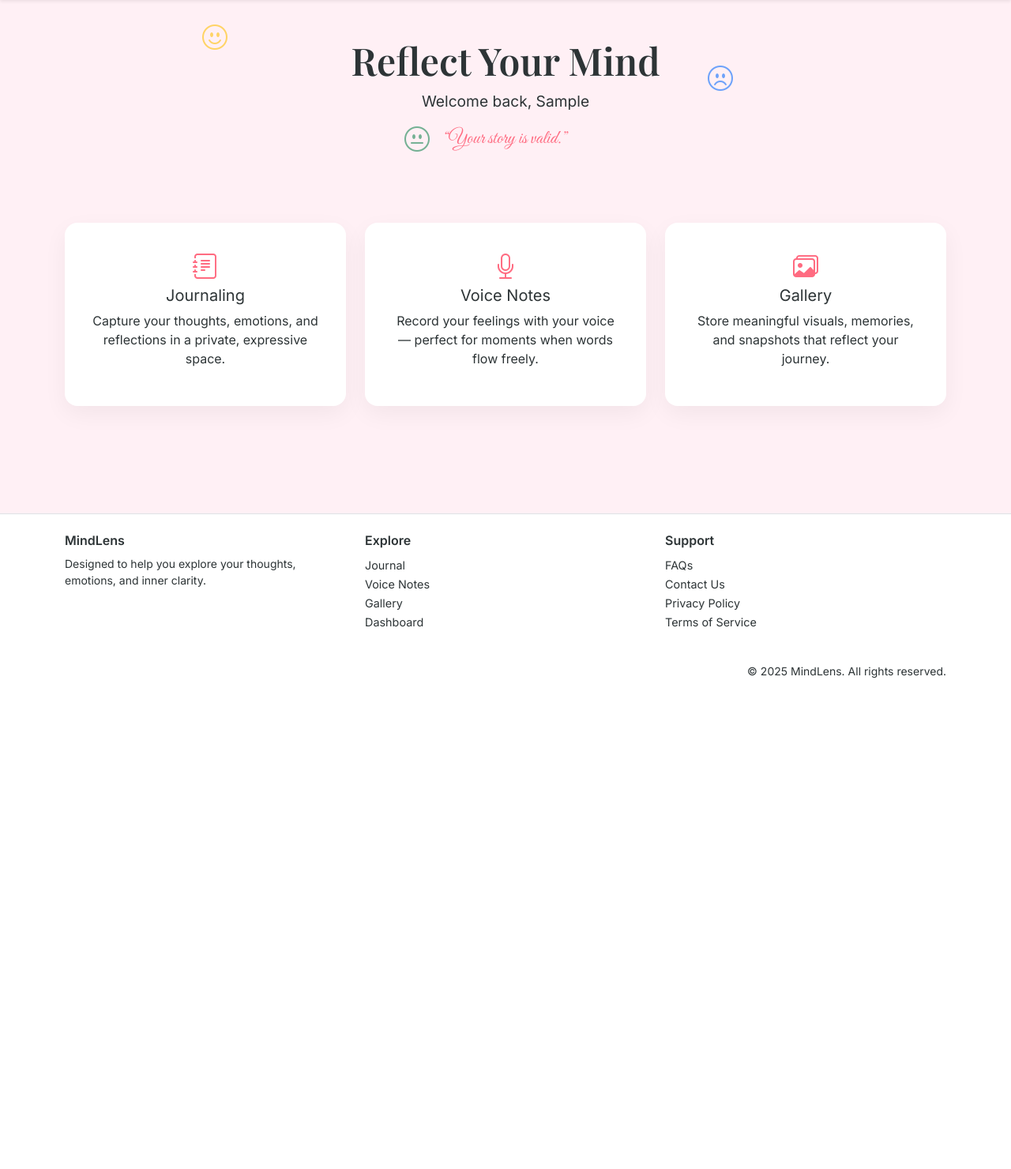
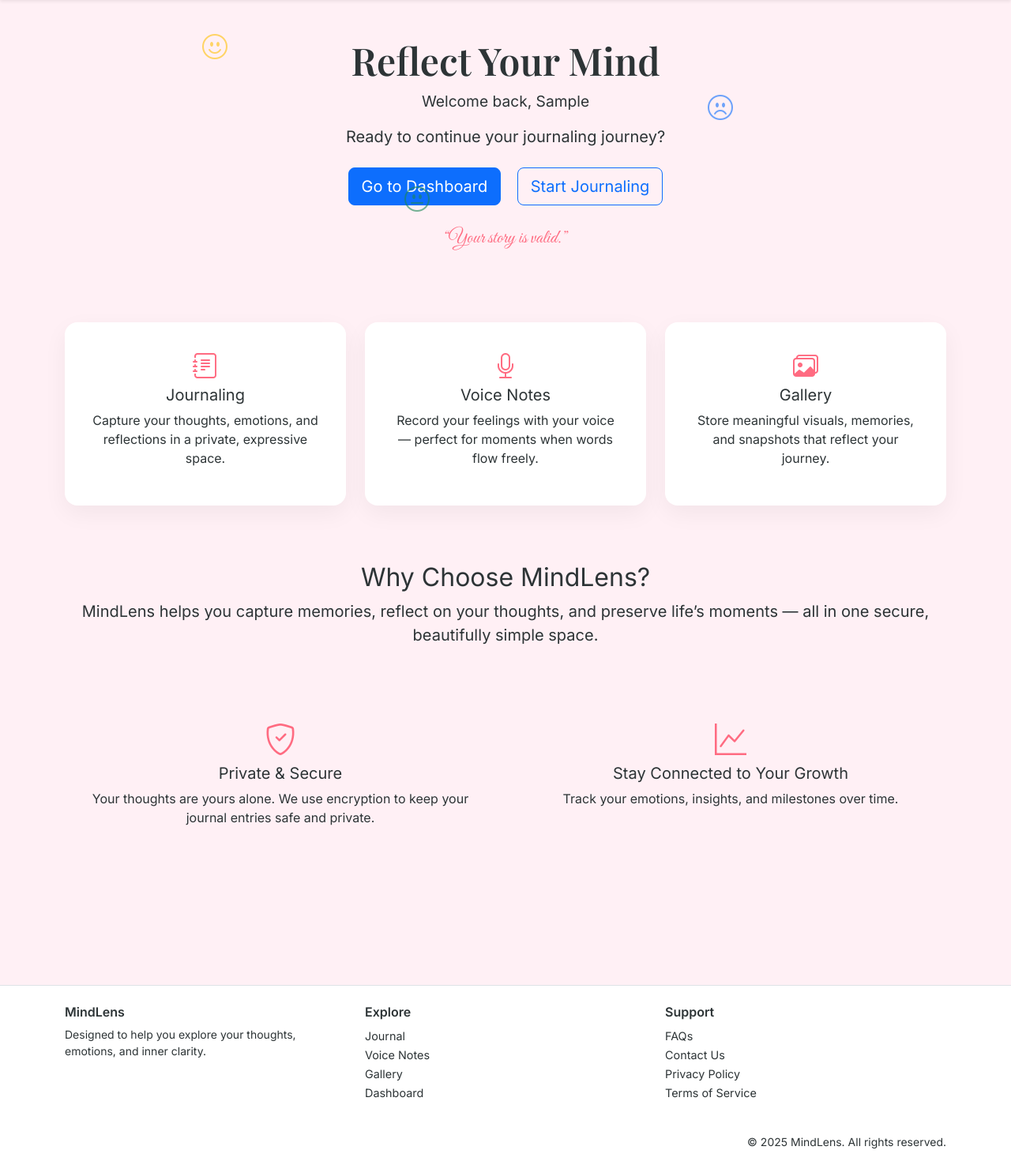
Before and after one commit to SheCodes-esprit/MindLens, a Django app: page / in a window 1280 px wide. Shown: the part 72-1552 px from the top of the page at 79% size. Before the commit the page ends 930 px from the top, so only its background shows below. Run offline with Django 4.2, Linux system fonts and the light colour scheme; the visitor is signed in with stand-in values (Sample User, id 1).

Commit message:
ui enhacements

```diff
--- a/templates/frontoffice/pages/home.html
+++ b/templates/frontoffice/pages/home.html
@@ -7,10 +7,29 @@
     <i class="bi bi-emoji-frown float-icon text-primary"></i>
     <i class="bi bi-emoji-neutral float-icon text-success"></i>
   </div>
-  <h1 class="hero-title animate__animated animate__fadeInDown ">Reflect Your Mind</h1>
-  <p class="hero-subtitle animate__animated animate__fadeInUp">Welcome back, {{ user.first_name }}</p>
-  <p id="quote" class="quote-script mt-3"></p>
+  <h1 class="hero-title animate__animated animate__fadeInDown">Reflect Your Mind</h1>
+
+  {% if user.is_authenticated %}
+    <p class="hero-subtitle animate__animated animate__fadeInUp">Welcome back,
+      {% if user.first_name %}
+        {{ user.first_name }}
+      {% else %}
+        {{ user.username }}
+      {% endif %}
+    </p>
+    <p class="lead mt-3">Ready to continue your journaling journey?</p>
+    <div class="mt-4">
+      <a href="{% url 'dashboard' %}" class="btn btn-primary btn-lg me-3">Go to Dashboard</a>
+      <a href="#" class="btn btn-outline-primary btn-lg">Start Journaling</a>
+    </div>
+  {% else %}
+    <p class="hero-subtitle animate__animated animate__fadeInUp">Your Personal Journaling Space</p>
+    <p class="lead mt-3">Start your journey of self-reflection and emotional awareness today.</p>
+  {% endif %}
+
+  <p id="quote" class="quote-script mt-4"></p>
 </section>
+
 <section class="features container py-4">
   <div class="row g-4">
     <div class="col-md-4">
@@ -18,6 +37,9 @@
         <i class="bi bi-journal-text fs-2 text-accent mb-3"></i>
         <h5>Journaling</h5>
         <p>Capture your thoughts, emotions, and reflections in a private, expressive space.</p>
+        {% if not user.is_authenticated %}
+          <small class="text-muted">Sign up to start writing</small>
+        {% endif %}
       </div>
     </div>
     <div class="col-md-4">
@@ -25,6 +47,9 @@
         <i class="bi bi-mic fs-2 text-accent mb-3"></i>
         <h5>Voice Notes</h5>
         <p>Record your feelings with your voice — perfect for moments when words flow freely.</p>
+        {% if not user.is_authenticated %}
+          <small class="text-muted">Create an account to record</small>
+        {% endif %}
       </div>
     </div>
     <div class="col-md-4">
@@ -32,6 +57,49 @@
         <i class="bi bi-images fs-2 text-accent mb-3"></i>
         <h5>Gallery</h5>
         <p>Store meaningful visuals, memories, and snapshots that reflect your journey.</p>
+        {% if not user.is_authenticated %}
+          <small class="text-muted">Join to upload memories</small>
+        {% endif %}
+      </div>
+    </div>
+  </div>
+
+  {% if not user.is_authenticated %}
+  <div class="row mt-5">
+    <div class="col-12">
+      <div class="cta-section text-center p-5 rounded-4" style="background: linear-gradient(135deg, var(--accent) 0%, #667eea 100%); color: white;">
+        <h3 class="mb-3">Ready to Begin Your Reflection Journey?</h3>
+        <p class="mb-4">Join thousands of users who use MindLens to capture memories, reflect deeply, and keep their stories alive.</p>
+        <div class="d-flex justify-content-center gap-3 flex-wrap">
+          <a href="{% url 'signup' %}" class="btn btn-light btn-lg">Create Your Account</a>
+          <a href="{% url 'signin' %}" class="btn btn-outline-light btn-lg">I Have an Account</a>
+        </div>
+      </div>
+    </div>
+  </div>
+  {% endif %}
+</section>
+
+<section class="benefits container py-5">
+  <div class="row text-center mb-5">
+    <div class="col-12">
+      <h2>Why Choose MindLens?</h2>
+      <p class="lead">MindLens helps you capture memories, reflect on your thoughts, and preserve life’s moments — all in one secure, beautifully simple space.</p>
+    </div>
+  </div>
+  <div class="row g-4">
+    <div class="col-md-6">
+      <div class="benefit-item text-center p-4">
+        <i class="bi bi-shield-check fs-1 text-accent mb-3"></i>
+        <h5>Private & Secure</h5>
+        <p>Your thoughts are yours alone. We use encryption to keep your journal entries safe and private.</p>
+      </div>
+    </div>
+    <div class="col-md-6">
+      <div class="benefit-item text-center p-4">
+     <i class="bi bi-graph-up fs-1 text-accent mb-3"></i>
+      <h5>Stay Connected to Your Growth</h5>
+      <p>Track your emotions, insights, and milestones over time.</p>
       </div>
     </div>
   </div>
--- a/templates/frontoffice/partials/navbar.html
+++ b/templates/frontoffice/partials/navbar.html
@@ -3,7 +3,7 @@
     <a class="navbar-brand fw-bold mindlens-logo" href="{% url 'dashboard' %}">MindLens</a>
     <div class="collapse navbar-collapse">
          <ul class="navbar-nav me-auto mb-2 mb-lg-0 gap-3">
-        <li class="nav-item"><a class="nav-link" href="#">Home</a></li>
+        <li class="nav-item"><a class="nav-link" href="{% url 'home' %}">Home</a></li>
         <li class="nav-item"><a class="nav-link" href="#">Dashboard</a></li>
         <li class="nav-item"><a class="nav-link" href="#">Journal</a></li>
         <li class="nav-item"><a class="nav-link" href="#">Voice</a></li>
```
Also changed, not shown: static/css/main.css (line endings or trailing spaces).
